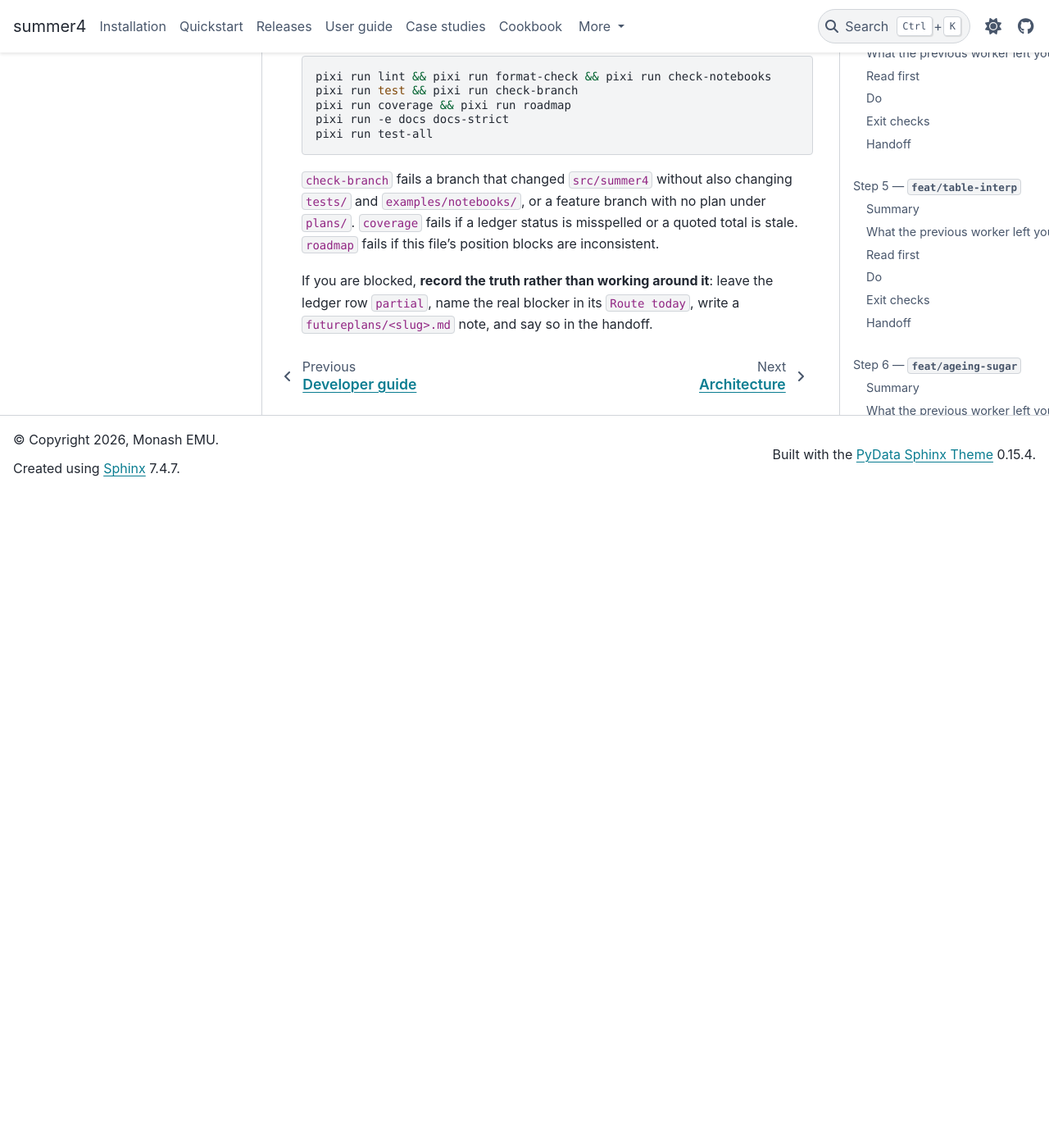
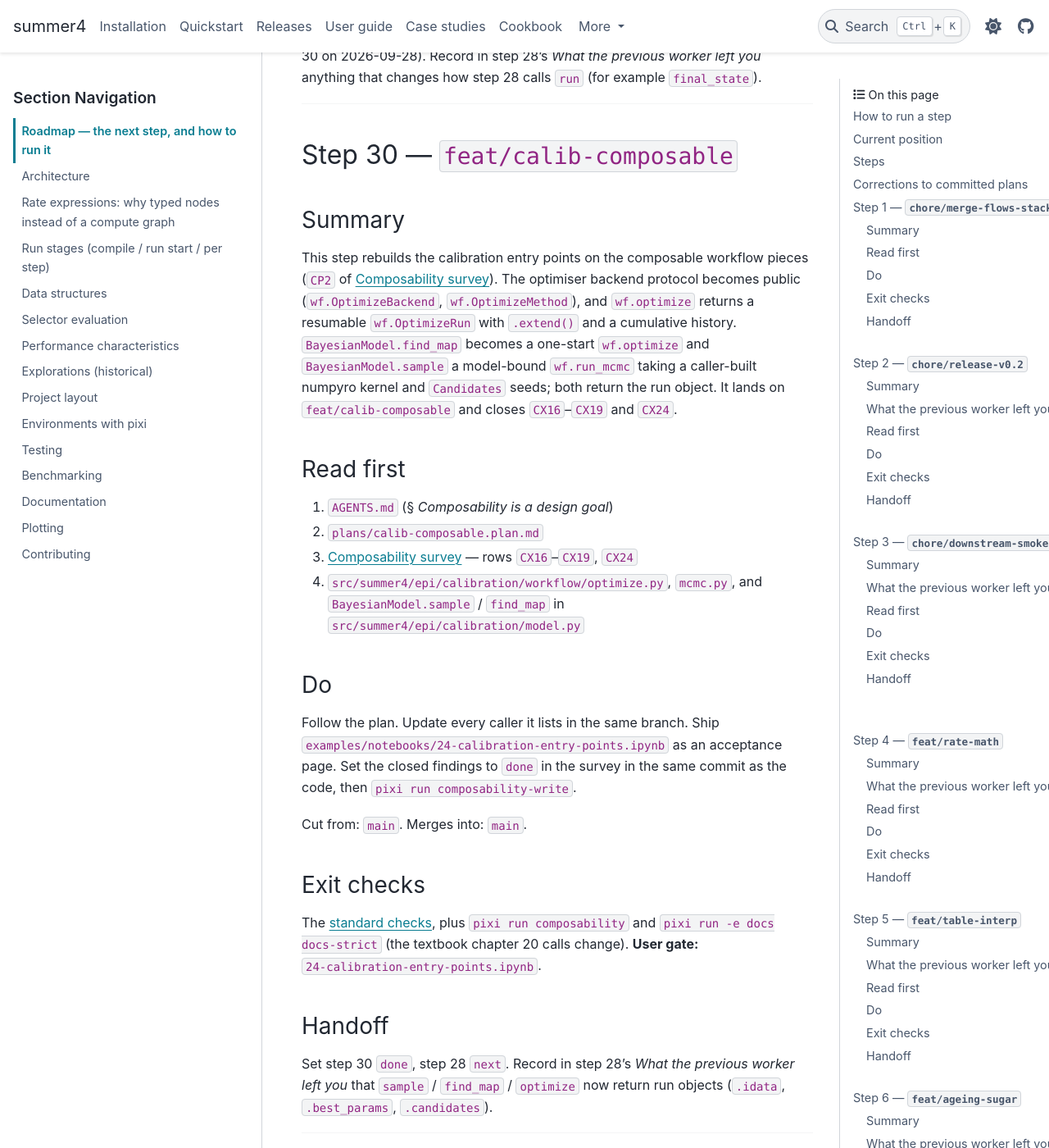
Before and after one commit to monash-emu/summer4, a Sphinx documentation site: the page built from docs/dev/roadmap.md, in a window 1280 px wide and 1400 px high, scrolled down 57712 px. Shown: the whole window at 82% size. Built offline with Sphinx 7.4.7 and the PyData theme 0.15.4, drawn with Linux system fonts in a browser that asks for light colours; before the commit the page ends 58312 px from its top, so only the background shows below that; some of the changed text lies outside the part shown.

Commit message:
Plan CP2 as roadmap step 30: calibration entry points on the workflow pieces.
Adds plans/calib-composable.plan.md, inserts step 30 before step 28 (whose
notebook moves to 25), and marks CX16-CX19 and CX24 planned.

Co-Authored-By: Claude Opus 5.5 <noreply@anthropic.com>

````diff
--- a/docs/dev/roadmap.md
+++ b/docs/dev/roadmap.md
@@ -74,9 +74,9 @@ Two conventions that are easy to get wrong:
 <!-- roadmap:current -->
 | Field | Value |
 | --- | --- |
-| Step | 28 |
-| Status | next |
-| Branch | `feat/calib-outputs` |
+| Step | 30 |
+| Status | in-progress |
+| Branch | `feat/calib-composable` |
 | Cut from | `main` |
 | Last landed | `feat/solve-composable` |
 <!-- /roadmap:current -->
@@ -93,13 +93,14 @@ rows close the `CW` block of the {doc}`../evaluation/coverage-ledger`, not
 tb-ports rows. **Phase K** (step 29 onward) works through the composability
 survey's packages ({doc}`../evaluation/composability`); its rows close `CX`
 findings and name `CP` packages. Step 29 (`CP1`) was inserted on 2026-09-28,
-after step 27, and lands before step 28.
+after step 27, and lands before step 28; step 30 (`CP2`) was inserted on
+2026-09-28 after step 29, also before step 28.
 
 **Landing order after step 14.** Step numbers are not the landing order here.
 The order is fixed as:
 
 ```text
-14 → 15 → 24 → 25 → 26 → 27 → 29 → 28 → 16 → 17 → 18 → 19
+14 → 15 → 24 → 25 → 26 → 27 → 29 → 30 → 28 → 16 → 17 → 18 → 19
 ```
 
 Phase J comes **directly after step 15** and before Track G resumes at step 16.
@@ -137,8 +138,9 @@ before step 15 lands. Each handoff below names its successor explicitly;
 | 25 | J | WP19 | `feat/calib-multistart` | `plans/calibration-toolkit.plan.md` | Step 25 | done | CW5 CW6 |
 | 26 | J | WP19 | `feat/calib-gradient-free` | `plans/calibration-toolkit.plan.md` | Step 26 | done | CW7 |
 | 27 | J | WP19 | `feat/calib-seeded-mcmc` | `plans/calibration-toolkit.plan.md` | Step 27 | done | CW8 CW9 |
-| 28 | J | WP19 | `feat/calib-outputs` | `plans/calibration-toolkit.plan.md` | Step 28 | next | CW10 CW11 |
+| 28 | J | WP19 | `feat/calib-outputs` | `plans/calibration-toolkit.plan.md` | Step 28 | planned | CW10 CW11 |
 | 29 | K | CP1 | `feat/solve-composable` | `plans/solve-composable.plan.md` | Whole | done | CX1 CX2 CX3 CX4 CX5 |
+| 30 | K | CP2 | `feat/calib-composable` | `plans/calib-composable.plan.md` | Whole | in-progress | CX16 CX17 CX18 CX19 CX24 |
 <!-- /roadmap:steps -->
 
 `Closes` lists row IDs of {doc}`../evaluation/tb-ports` (and, where a step moves
@@ -1861,8 +1863,8 @@ notebook composes every stage, plus two shorter compositions. It lands on
   `plans/solve-composable.plan.md`. User gate signed off:
   `23-solve-backends.ipynb`. `CX1`–`CX5` are `done` in the composability
   survey.
-- Your gate notebook is **`24-calibration-workflow.ipynb`** (23 went to step
-  29). `BacksolveAdjoint` is refused by diffrax with summer4's
+- Your gate notebook is **`25-calibration-workflow.ipynb`** (23 went to step
+  29, 24 to step 30). `BacksolveAdjoint` is refused by diffrax with summer4's
   `SaveAt(subs=...)`; use the default or `DirectAdjoint()` for gradients.
 
 ### Read first
@@ -1877,8 +1879,8 @@ notebook composes every stage, plus two shorter compositions. It lands on
 
 Follow the plan's *Step 28*. Plotly, imported lazily, added to the
 `calibration` extra. Do not touch `Output.plot`. Ship
-`examples/notebooks/24-calibration-workflow.ipynb` (23 was taken by step 29,
-which landed first).
+`examples/notebooks/25-calibration-workflow.ipynb` (23 and 24 were taken by
+steps 29 and 30, which landed first).
 
 Cut from: `main`. Merges into: `main`.
 
@@ -1936,9 +1938,56 @@ The [standard checks](#exit-checks-every-step), plus `pixi run composability`.
 
 ### Handoff
 
-Set step 29 `done`, step 28 `next`. Record in step 28's *What the previous
-worker left you* anything that changes how step 28 calls `run` (for example
+Set step 29 `done`, step 30 `next` (this read step 28 until `CP2` was inserted
+as step 30 on 2026-09-28). Record in step 28's *What the previous worker left
+you* anything that changes how step 28 calls `run` (for example
 `final_state`).
+
+
+---
+
+## Step 30 — `feat/calib-composable`
+
+### Summary
+
+This step rebuilds the calibration entry points on the composable workflow
+pieces (`CP2` of {doc}`../evaluation/composability`). The optimiser backend
+protocol becomes public (`wf.OptimizeBackend`, `wf.OptimizeMethod`), and
+`wf.optimize` returns a resumable `wf.OptimizeRun` with `.extend()` and a
+cumulative history. `BayesianModel.find_map` becomes a one-start
+`wf.optimize` and `BayesianModel.sample` a model-bound `wf.run_mcmc` taking a
+caller-built numpyro kernel and `Candidates` seeds; both return the run
+object. It lands on `feat/calib-composable` and closes `CX16`–`CX19` and
+`CX24`.
+
+### Read first
+
+1. `AGENTS.md` (§ *Composability is a design goal*)
+2. `plans/calib-composable.plan.md`
+3. {doc}`../evaluation/composability` — rows `CX16`–`CX19`, `CX24`
+4. `src/summer4/epi/calibration/workflow/optimize.py`, `mcmc.py`, and
+   `BayesianModel.sample` / `find_map` in `src/summer4/epi/calibration/model.py`
+
+### Do
+
+Follow the plan. Update every caller it lists in the same branch. Ship
+`examples/notebooks/24-calibration-entry-points.ipynb` as an acceptance page.
+Set the closed findings to `done` in the survey in the same commit as the
+code, then `pixi run composability-write`.
+
+Cut from: `main`. Merges into: `main`.
+
+### Exit checks
+
+The [standard checks](#exit-checks-every-step), plus `pixi run composability`
+and `pixi run -e docs docs-strict` (the textbook chapter 20 calls change).
+**User gate:** `24-calibration-entry-points.ipynb`.
+
+### Handoff
+
+Set step 30 `done`, step 28 `next`. Record in step 28's *What the previous
+worker left you* that `sample` / `find_map` / `optimize` now return run
+objects (`.idata`, `.best_params`, `.candidates`).
 
 ---
 
````
Also changed, not shown: other parts of docs/dev/roadmap.md (+1 -1 lines), docs/evaluation/composability.md (+6 -6 lines), plans/calib-composable.plan.md (added, +108 -0 lines).
